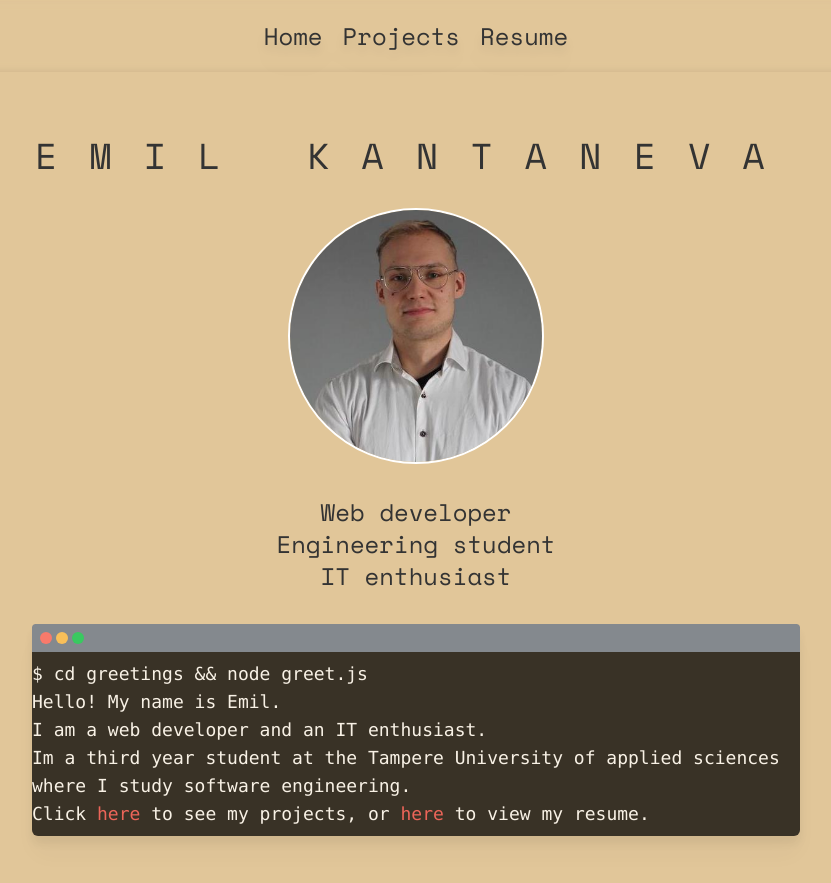
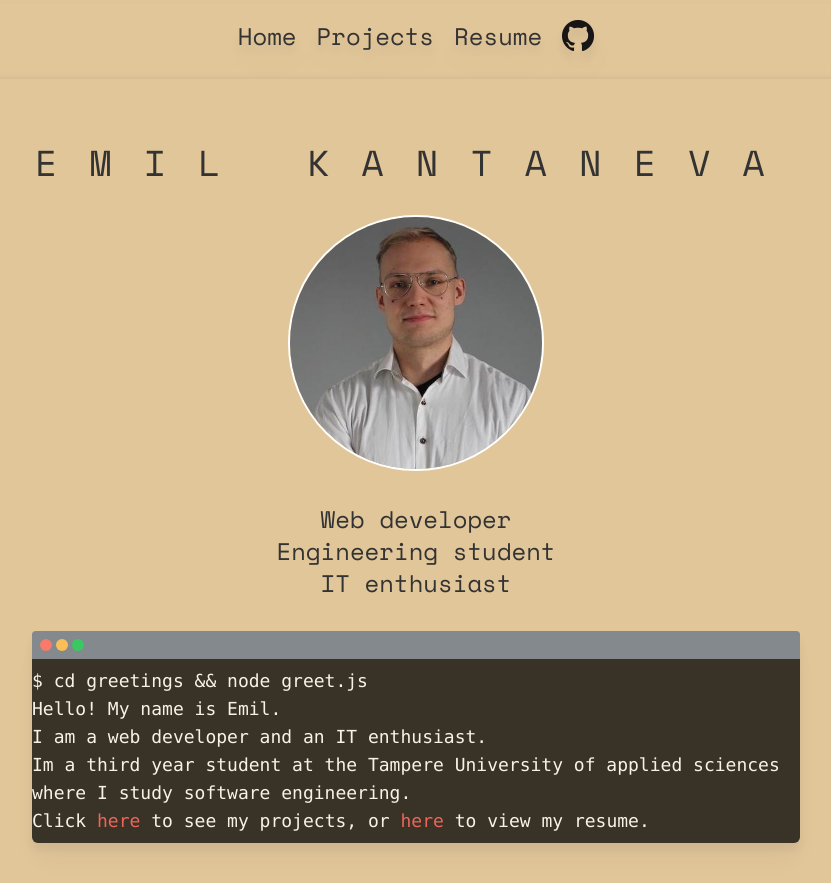
Before and after one commit to emilsto/emilkantaneva.com, a Next.js app: page / in a window 1280 px wide. Shown: the whole page, without its empty margins (224-1055 px from the left). Built offline with nearby package versions, Linux system fonts and the light colour scheme.

Commit message:
added github link to nav

```diff
--- a/components/navbar.js
+++ b/components/navbar.js
@@ -1,4 +1,8 @@
 import Link from "next/link";
+import Image from "next/image";
+
+
+import githublogo from "../images/github-dark.png";
 
 const Navbar = () => {
   return (
@@ -20,6 +24,15 @@ const Navbar = () => {
               <a>Resume</a>
             </Link>
           </div>
+          <div className="ml-5">
+            <Link href="https://www.github.com/emilsto">
+              <a target="_blank" rel="noopener noreferrer">
+                <Image src={githublogo
+                } alt="github logo" />
+              </a>
+            </Link>
+                </div>
+
         </div>
       </div>
     </nav>
```
